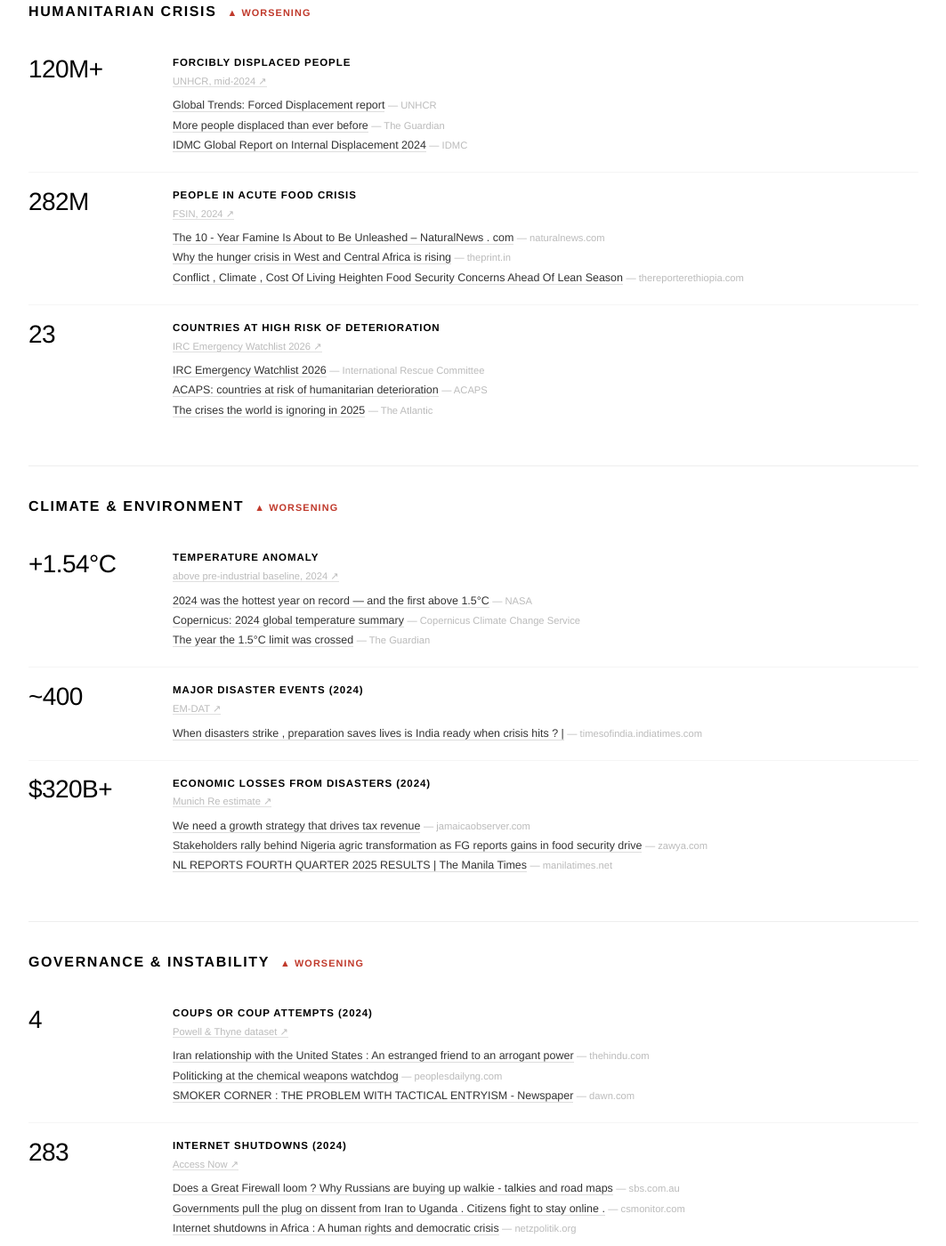
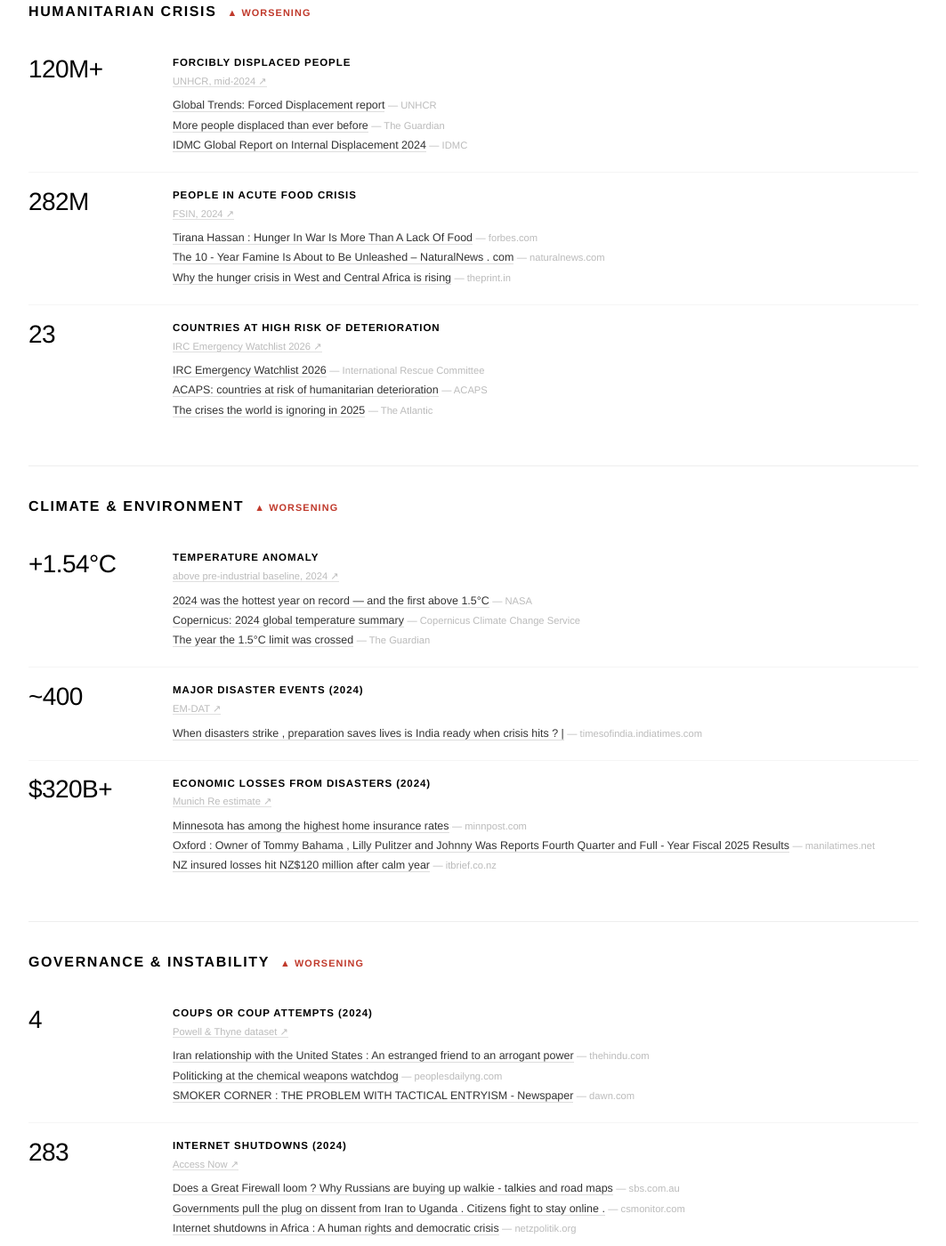
Before and after one commit to skeptict/skeptict.github.io, a Jekyll site: the page built from hellscape/index.html, in a window 1280 px wide and 1400 px high, scrolled down 899 px. Shown: the whole window at 89% size, without its empty margins (108-1171 px from the left). Built offline with Jekyll 4.4.1, drawn with Linux system fonts in a browser that asks for light colours; some of the changed text lies outside the part shown.

Commit message:
auto: refresh hellscape articles [2026-04-13]

```diff
--- a/_data/hellscape.yml
+++ b/_data/hellscape.yml
@@ -1,4 +1,4 @@
-last_updated: '2026-04-06'
+last_updated: '2026-04-13'
 pillars:
 - name: Conflict & Violence
   id: conflict
@@ -79,16 +79,15 @@ pillars:
     source_url: https://www.fsinplatform.org/grfc2024
     search_query: food crisis hunger acute famine 2024 2025
     articles:
+    - title: 'Tirana Hassan : Hunger In War Is More Than A Lack Of Food'
+      url: https://www.forbes.com/sites/daphneewingchow/2026/04/09/tirana-hassan-hunger-in-war-is-more-than-a-lack-of-food/
+      publication: forbes.com
     - title: The 10 - Year Famine Is About to Be Unleashed – NaturalNews . com
       url: https://www.naturalnews.com/2026-03-19-10-year-famine-about-to-be-unleashed.html
       publication: naturalnews.com
     - title: Why the hunger crisis in West and Central Africa is rising
       url: https://theprint.in/world/why-the-hunger-crisis-in-west-and-central-africa-is-rising/2879487/
       publication: theprint.in
-    - title: Conflict , Climate , Cost Of Living Heighten Food Security Concerns Ahead
-        Of Lean Season
-      url: https://www.thereporterethiopia.com/49693/
-      publication: thereporterethiopia.com
   - label: Countries at high risk of deterioration
     value: '23'
     note: IRC Emergency Watchlist 2026
@@ -139,16 +138,16 @@ pillars:
     source_url: https://www.munichre.com/en/risks/natural-disasters.html
     search_query: economic losses natural disasters billion 2024 insurance
     articles:
-    - title: We need a growth strategy that drives tax revenue
-      url: https://www.jamaicaobserver.com/2026/03/11/need-growth-strategy-drives-tax-revenue/
-      publication: jamaicaobserver.com
-    - title: Stakeholders rally behind Nigeria agric transformation as FG reports
-        gains in food security drive
-      url: https://www.zawya.com/en/economy/africa/stakeholders-rally-behind-nigerias-agric-transformation-as-fg-reports-gains-in-food-security-drive-rqrj54aj
-      publication: zawya.com
-    - title: NL REPORTS FOURTH QUARTER 2025 RESULTS | The Manila Times
-      url: https://www.manilatimes.net/2026/03/10/tmt-newswire/globenewswire/nl-reports-fourth-quarter-2025-results/2296403
+    - title: Minnesota has among the highest home insurance rates
+      url: http://www.minnpost.com/environment/2026/04/home-insurance-rates-minnesota-stack-up/
+      publication: minnpost.com
+    - title: 'Oxford : Owner of Tommy Bahama , Lilly Pulitzer and Johnny Was Reports
+        Fourth Quarter and Full - Year Fiscal 2025 Results'
+      url: https://www.manilatimes.net/2026/03/27/tmt-newswire/globenewswire/oxford-owner-of-tommy-bahama-lilly-pulitzer-and-johnny-was-reports-fourth-quarter-and-full-year-fiscal-2025-results/2308834
       publication: manilatimes.net
+    - title: NZ insured losses hit NZ$120 million after calm year
+      url: https://itbrief.co.nz/story/nz-insured-losses-hit-nz-120-million-after-calm-year
+      publication: itbrief.co.nz
 - name: Governance & Instability
   id: governance
   trend: up
```
